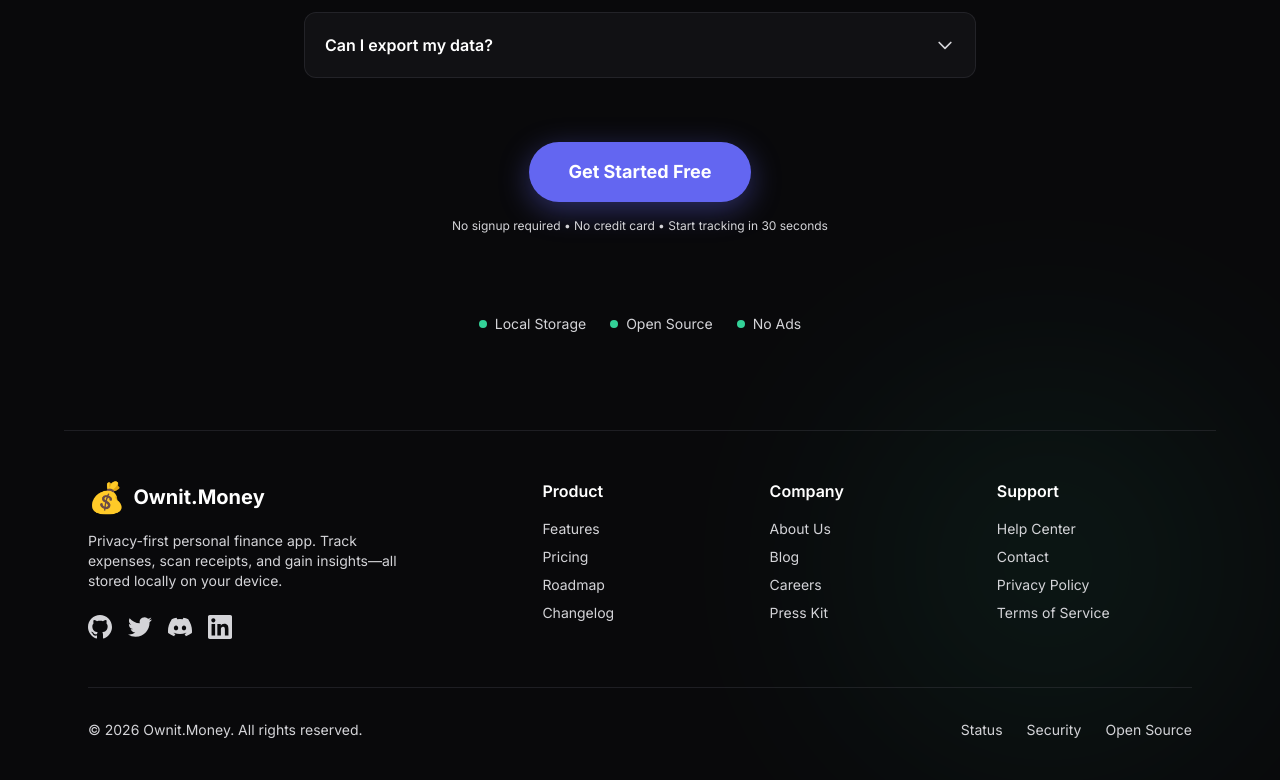
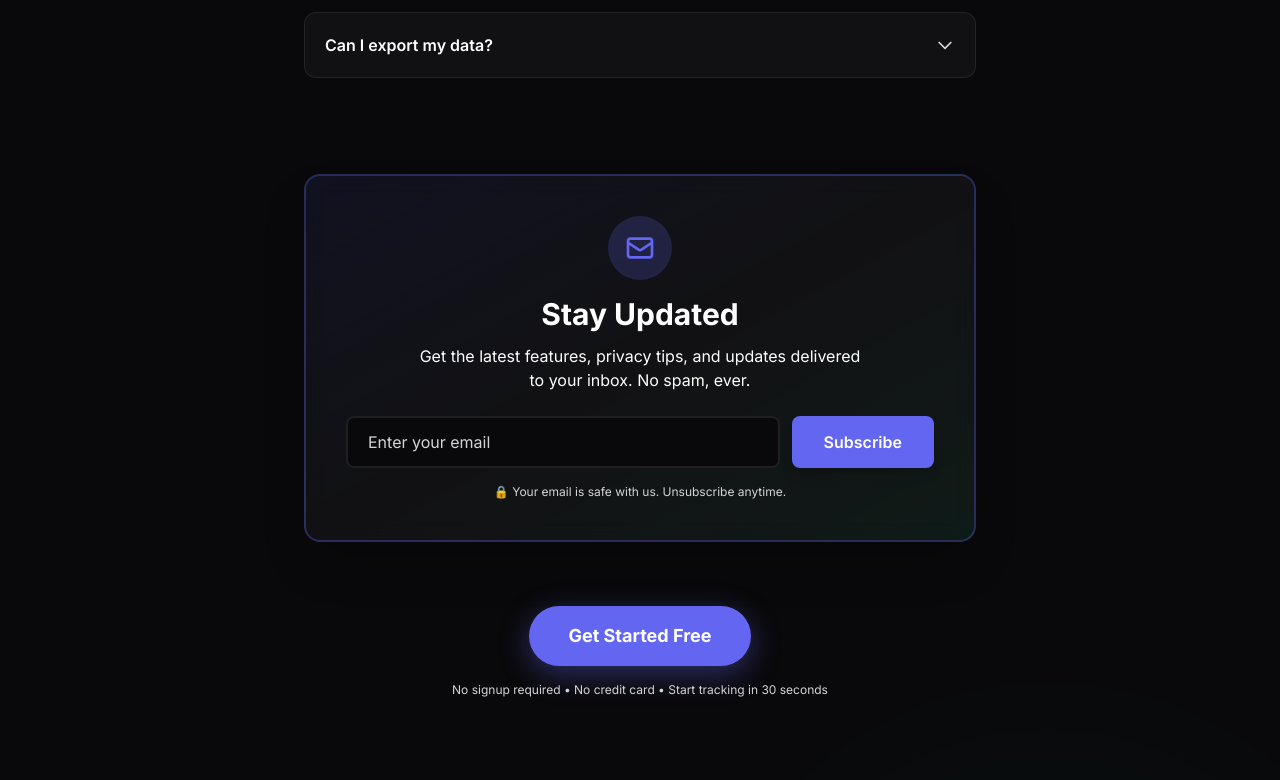
Before and after one commit to desertmountainagency-art/sg-ed21d07d-e5e4-4609-96a2-e8d1b6320c6c-1784351043, a React (Vite) app: page / in a window 1280 px wide. Shown: the part 2031-2811 px from the top of the page. Built offline with nearby package versions, Linux system fonts and the light colour scheme.

Commit message:
feat(ui): add newsletter subscription card

```diff
--- a/src/components/LandingPage.tsx
+++ b/src/components/LandingPage.tsx
@@ -8,9 +8,24 @@ export default function LandingPage({ onGetStarted }: LandingPageProps) {
   const [openFaq, setOpenFaq] = useState<number | null>(null);
   const [currentTestimonial, setCurrentTestimonial] = useState(0);
   const [isAutoPlaying, setIsAutoPlaying] = useState(true);
+  const [email, setEmail] = useState("");
+  const [subscribed, setSubscribed] = useState(false);
 
   const toggleFaq = (index: number) => {
     setOpenFaq(openFaq === index ? null : index);
+  };
+
+  const handleNewsletterSubmit = (e: React.FormEvent) => {
+    e.preventDefault();
+    if (email && email.includes("@")) {
+      setSubscribed(true);
+      // Here you would typically send to your newsletter service
+      console.log("Newsletter signup:", email);
+      setTimeout(() => {
+        setEmail("");
+        setSubscribed(false);
+      }, 3000);
+    }
   };
 
   const testimonials = [
@@ -307,6 +322,58 @@ export default function LandingPage({ onGetStarted }: LandingPageProps) {
           </div>
         </div>
 
+        {/* Newsletter Signup Card */}
+        <div className="pt-16">
+          <div className="max-w-2xl mx-auto bg-gradient-to-br from-accent/10 via-bg-surface to-success/10 border-2 border-accent/30 rounded-2xl p-8 sm:p-10 backdrop-blur-md shadow-2xl">
+            <div className="text-center mb-6">
+              <div className="inline-flex items-center justify-center w-16 h-16 bg-accent/20 rounded-full mb-4">
+                <svg className="w-8 h-8 text-accent" fill="none" stroke="currentColor" viewBox="0 0 24 24">
+                  <path strokeLinecap="round" strokeLinejoin="round" strokeWidth={2} d="M3 8l7.89 5.26a2 2 0 002.22 0L21 8M5 19h14a2 2 0 002-2V7a2 2 0 00-2-2H5a2 2 0 00-2 2v10a2 2 0 002 2z" />
+                </svg>
+              </div>
+              <h3 className="text-2xl sm:text-3xl font-bold text-text-primary mb-3">
+                Stay Updated
+              </h3>
+              <p className="text-text-secondary max-w-md mx-auto">
+                Get the latest features, privacy tips, and updates delivered to your inbox. No spam, ever.
+              </p>
+            </div>
+
+            {subscribed ? (
+              <div className="text-center py-4">
+                <div className="inline-flex items-center gap-2 text-success font-semibold mb-2">
+                  <svg className="w-6 h-6" fill="none" stroke="currentColor" viewBox="0 0 24 24">
+                    <path strokeLinecap="round" strokeLinejoin="round" strokeWidth={2} d="M9 12l2 2 4-4m6 2a9 9 0 11-18 0 9 9 0 0118 0z" />
+                  </svg>
+                  <span>You're subscribed!</span>
+                </div>
+                <p className="text-sm text-text-muted">Check your inbox for confirmation.</p>
+              </div>
+            ) : (
+              <form onSubmit={handleNewsletterSubmit} className="flex flex-col sm:flex-row gap-3">
+                <input
+                  type="email"
+                  value={email}
+                  onChange={(e) => setEmail(e.target.value)}
+                  placeholder="Enter your email"
+                  required
+                  className="flex-1 px-5 py-3 bg-bg-primary border-2 border-border-custom rounded-lg text-text-primary placeholder:text-text-muted focus:outline-none focus:border-accent transition-colors"
+                />
+                <button
+                  type="submit"
+                  className="px-8 py-3 bg-accent hover:bg-accent/90 text-white font-semibold rounded-lg shadow-lg hover:shadow-xl transition-all duration-300 cursor-pointer active:scale-95"
+                >
+                  Subscribe
+                </button>
+              </form>
+            )}
+
+            <p className="text-xs text-text-muted text-center mt-4">
+              🔒 Your email is safe with us. Unsubscribe anytime.
+            </p>
+          </div>
+        </div>
+
         {/* Call to action */}
         <div className="pt-8 space-y-4">
           <button
```
